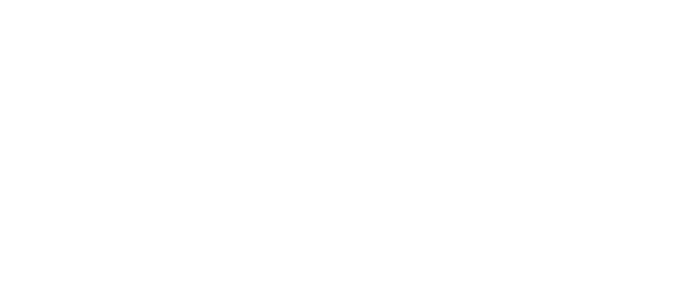
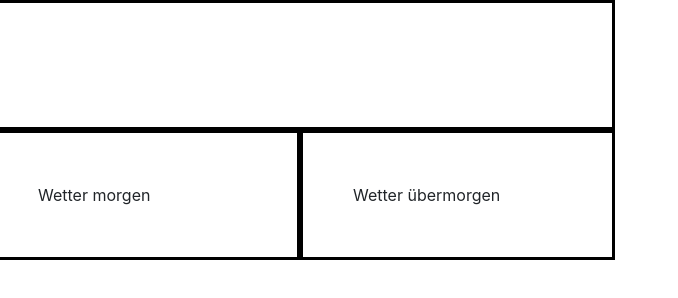
Before and after one commit to katrin-krieger/ojo, a plain HTML site: page index.html in a window 1280 px wide. Shown: the whole page, without its empty margins (0-678 px from the left). Drawn offline with nearby package versions, Linux system fonts and the light colour scheme; a web font is replaced by a local one.

Commit message:
pug template

```diff
--- /dev/null
+++ b/css/ojo.css
@@ -0,0 +1,23 @@
+.bordered {
+  border-width: thin;
+  border: solid;
+  border-color: black;
+  padding: 50px;
+}
+
+.main{
+  min-width: 100%;
+}
+
+.fullwidth {
+  min-width: 100%;
+}
+
+.halfwidth {
+  min-width: 50%;
+}
+
+.container-main {
+  width:600px;
+  min-height: 800px;
+}
--- a/index.html
+++ b/index.html
@@ -7,13 +7,26 @@
 
     <!-- Bootstrap CSS -->
     <link rel="stylesheet" href="https://stackpath.bootstrapcdn.com/bootstrap/4.1.3/css/bootstrap.min.css" integrity="sha384-MCw98/SFnGE8fJT3GXwEOngsV7Zt27NXFoaoApmYm81iuXoPkFOJwJ8ERdknLPMO" crossorigin="anonymous">
-    <link rel="stylesheet" href="css/weather-icons.min.css" />
+    <link rel="stylesheet" href="./css/weather-icons.min.css" />
+    <link rel="stylesheet" href="./css/ojo.css" />
     <title>ojo weather forecast</title>
   </head>
   <body>
-    <div class="container-fluid">
+    <div class="container-main">
 
-
+    <div class="row">
+      <div class="col-m-12 bordered fullwidth">
+        <i class="wi wi-owm-day-800"></i>
+      </div>
+    </div>
+    <div class="row ">
+      <div class="col-m-6 bordered halfwidth">
+        Wetter morgen
+      </div>
+      <div class="col-m-6 bordered halfwidth">
+        Wetter übermorgen
+      </div>
+    </div>
 
     </div>
     <script src="https://code.jquery.com/jquery-3.3.1.slim.min.js" integrity="sha384-q8i/X+965DzO0rT7abK41JStQIAqVgRVzpbzo5smXKp4YfRvH+8abtTE1Pi6jizo" crossorigin="anonymous"></script>
```
Also changed, not shown: index.js (+18 -0 lines), pug_test.html (added, +1 -0 lines), 2 other files.
